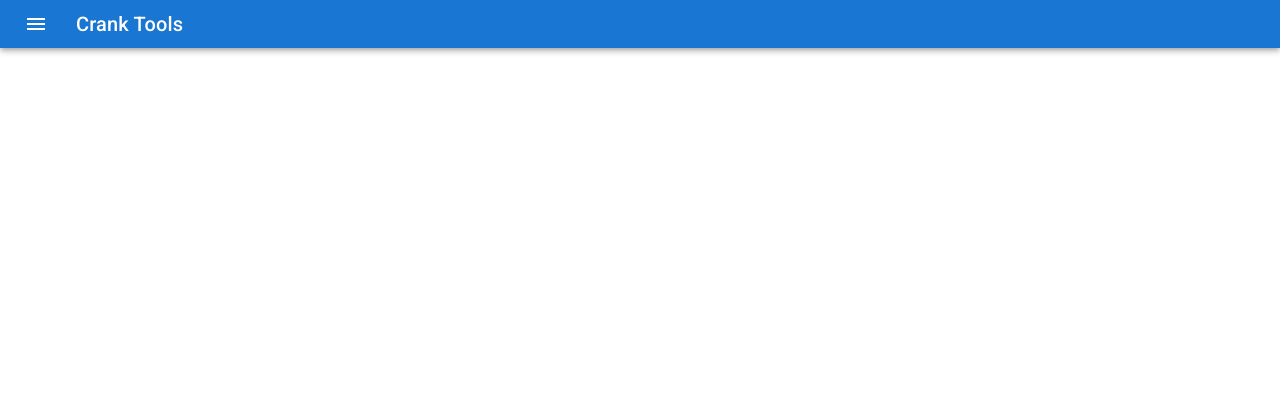
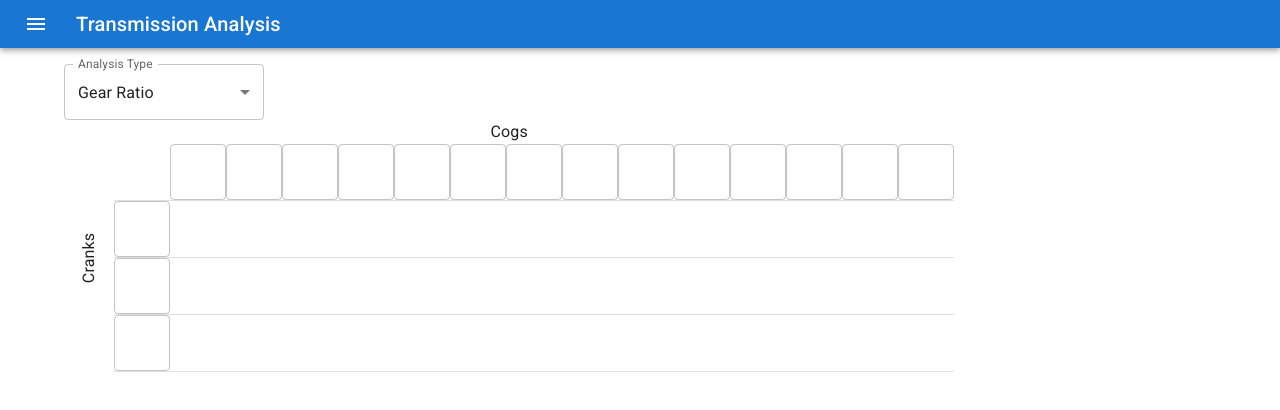
Before and after one commit to okkema/crank-tools, a React (Vite) app: page /transmission in a window 1280 px wide. Before the commit this address had no page. Shown: the top 410 px of the page. Built offline with nearby package versions, Linux system fonts and the light colour scheme.

Commit message:
add gear ratio transmission analysis

```diff
--- a/src/App.tsx
+++ b/src/App.tsx
@@ -55,7 +55,7 @@ const App = ({ routes, title = "Crank Tools" }: AppProps): JSX.Element => {
         </Toolbar>
       </AppBar>
       <Drawer anchor="left" open={open} onClose={() => setOpen(false)}>
-        <Box onClick={() => setOpen(false)} width="250px" height="100%">
+        <Box onClick={() => setOpen(false)} height="100%">
           <Box
             display="flex"
             alignItems="center"
--- a/src/main.tsx
+++ b/src/main.tsx
@@ -8,12 +8,17 @@ import "@fontsource/roboto/400.css"
 import "@fontsource/roboto/500.css"
 import "@fontsource/roboto/700.css"
 import { BrowserRouter } from "react-router-dom"
+import { ThemeProvider, createTheme } from "@mui/material"
+
+const theme = createTheme()
 
 ReactDOM.render(
   <React.StrictMode>
     <CssBaseline />
     <BrowserRouter>
-      <App routes={routes} />
+      <ThemeProvider theme={theme}>
+        <App routes={routes} />
+      </ThemeProvider>
     </BrowserRouter>
   </React.StrictMode>,
   document.getElementById("root"),
--- a/src/routes.tsx
+++ b/src/routes.tsx
@@ -1,8 +1,15 @@
-import { QuestionMark } from "@mui/icons-material"
+import { PedalBike, QuestionMark } from "@mui/icons-material"
 import type { Route } from "./App"
 import About from "./about/About"
+import TransmissionAnalysis from "./transmission/TransmissionAnalysis"
 
 const routes: Route[] = [
+  {
+    title: "Transmission Analysis",
+    path: "/transmission",
+    element: <TransmissionAnalysis />,
+    icon: <PedalBike />,
+  },
   {
     title: "About",
     path: "/",
--- /dev/null
+++ b/src/transmission/TransmissionAnalysis.tsx
@@ -0,0 +1,49 @@
+import { Container, useMediaQuery, useTheme } from "@mui/material"
+import { useFormik } from "formik"
+import TransmissionForms from "./TransmissionForms"
+
+export type AnalysisType = "ratio" | "meters"
+
+export type Transmission = {
+  type: AnalysisType
+  cranks: string[]
+  cogs: string[]
+  wheel: string
+}
+
+// 3 x 13
+const DEFAULT: Transmission = {
+  type: "ratio",
+  cranks: ["", "", ""],
+  cogs: ["", "", "", "", "", "", "", "", "", "", "", "", "", ""],
+  wheel: "",
+}
+
+const TransmissionAnalysis = (): JSX.Element => {
+  const { values, handleChange } = useFormik<Transmission>({
+    initialValues: DEFAULT,
+    onSubmit: (values) => console.log(values),
+  })
+  const theme = useTheme()
+  const mobile = useMediaQuery(theme.breakpoints.down("sm"))
+
+  return (
+    <Container sx={{ paddingTop: 2 }}>
+      {mobile ? (
+        <TransmissionForms.Mobile
+          values={values}
+          handleChange={handleChange}
+          theme={theme}
+        />
+      ) : (
+        <TransmissionForms.Desktop
+          values={values}
+          handleChange={handleChange}
+          theme={theme}
+        />
+      )}
+    </Container>
+  )
+}
+
+export default TransmissionAnalysis
--- /dev/null
+++ b/src/transmission/TransmissionForms.tsx
@@ -0,0 +1,238 @@
+import {
+  Box,
+  MenuItem,
+  Stack,
+  Table,
+  TableBody,
+  TableCell,
+  TableContainer,
+  TableRow,
+  TextField,
+  Theme,
+  Typography,
+} from "@mui/material"
+import { ChangeEventHandler } from "react"
+import { Transmission, AnalysisType } from "./TransmissionAnalysis"
+
+type TransmissionFormProps = {
+  values: Transmission
+  handleChange: ChangeEventHandler
+  theme: Theme
+}
+
+const ANALYSIS: {
+  label: string
+  value: AnalysisType
+}[] = [
+  {
+    label: "Gear Ratio",
+    value: "ratio",
+  },
+  // {
+  //   label: "Meters Development",
+  //   value: "meters",
+  // },
+]
+
+const WHEELS: {
+  label: string
+  value: number
+}[] = [
+  {
+    label: "700c",
+    value: 622,
+  },
+]
+
+const renderInput = (
+  name: string,
+  value: string,
+  handleChange: ChangeEventHandler,
+): JSX.Element => (
+  <TextField
+    variant="outlined"
+    name={name}
+    value={value}
+    onChange={handleChange}
+    inputProps={{ style: { textAlign: "center" } }}
+    sx={{ width: "56px" }}
+  />
+)
+
+const renderValue = (
+  type: AnalysisType,
+  crank: string,
+  cog: string,
+  wheel: string,
+  theme: Theme,
+): JSX.Element => {
+  let value: number | undefined
+  let background = "inherit"
+  let text = "inherit"
+  if (crank && cog) {
+    value = +crank / +cog
+    switch (type) {
+      case "ratio":
+        if (value < 1.5) {
+          background = theme.palette.success.light
+          text = theme.palette.success.contrastText
+        } else if (value < 3) {
+          background = theme.palette.primary.light
+          text = theme.palette.primary.contrastText
+        } else {
+          background = theme.palette.error.light
+          text = theme.palette.error.contrastText
+        }
+        break
+      case "meters":
+        if (wheel) value = value * ((+wheel * Math.PI) / 1000)
+        break
+    }
+  }
+  return (
+    <Box
+      display="flex"
+      alignItems="center"
+      justifyContent="center"
+      bgcolor={background}
+      color={text}
+      height="56px"
+    >
+      {value && value.toFixed(2)}
+    </Box>
+  )
+}
+
+const Desktop = ({
+  values: { type, cranks, cogs, wheel },
+  handleChange,
+  theme,
+}: TransmissionFormProps): JSX.Element => {
+  return (
+    <Stack alignItems="center" width="min-content">
+      <Stack direction="row" spacing={2} alignSelf="start">
+        <TextField
+          select
+          label="Analysis Type"
+          name="type"
+          value={type}
+          onChange={handleChange}
+          sx={{ width: "200px" }}
+        >
+          {ANALYSIS.map(({ label, value }) => (
+            <MenuItem key={value} value={value}>
+              {label}
+            </MenuItem>
+          ))}
+        </TextField>
+        {type !== "ratio" && (
+          <>
+            <TextField
+              select
+              label="Wheel Size"
+              name="wheel"
+              value={wheel}
+              onChange={handleChange}
+              sx={{ width: "200px" }}
+            >
+              {WHEELS.map(({ label, value }) => (
+                <MenuItem key={value} value={value}>
+                  {label}
+                </MenuItem>
+              ))}
+            </TextField>
+          </>
+        )}
+      </Stack>
+      <Typography>Cogs</Typography>
+      <Stack direction="row" alignItems="center">
+        <Typography sx={{ rotate: "-90deg" }}>Cranks</Typography>
+        <TableContainer>
+          <Table>
+            <TableBody>
+              <TableRow>
+                <TableCell />
+                {cogs.map((cog, index) => (
+                  <TableCell key={index} padding="none" align="center">
+                    {renderInput(`cogs[${index}]`, cog, handleChange)}
+                  </TableCell>
+                ))}
+              </TableRow>
+              {cranks.map((crank, index) => (
+                <TableRow key={index}>
+                  <TableCell padding="none" align="center">
+                    {renderInput(`cranks[${index}]`, crank, handleChange)}
+                  </TableCell>
+                  {cogs.map((cog, index) => (
+                    <TableCell key={index} padding="none">
+                      {renderValue(type, crank, cog, wheel, theme)}
+                    </TableCell>
+                  ))}
+                </TableRow>
+              ))}
+            </TableBody>
+          </Table>
+        </TableContainer>
+      </Stack>
+    </Stack>
+  )
+}
+
+const Mobile = ({
+  values: { type, cranks, cogs, wheel },
+  handleChange,
+  theme,
+}: TransmissionFormProps): JSX.Element => {
+  return (
+    <Stack>
+      <TextField
+        select
+        fullWidth
+        label="Analysis Type"
+        name="type"
+        value={type}
+        onChange={handleChange}
+      >
+        {ANALYSIS.map(({ label, value }) => (
+          <MenuItem key={value} value={value}>
+            {label}
+          </MenuItem>
+        ))}
+      </TextField>
+      <Typography alignSelf="center">Cranks</Typography>
+      <Stack direction="row" alignItems="center">
+        <Typography sx={{ rotate: "-90deg" }}>Cogs</Typography>
+        <TableContainer sx={{ width: "min-content" }}>
+          <Table>
+            <TableBody>
+              <TableRow>
+                <TableCell />
+                {cranks.map((crank, index) => (
+                  <TableCell key={index} padding="none" align="center">
+                    {renderInput(`cranks[${index}]`, crank, handleChange)}
+                  </TableCell>
+                ))}
+              </TableRow>
+              {cogs.map((cog, index) => (
+                <TableRow key={index}>
+                  <TableCell padding="none" align="center">
+                    {renderInput(`cogs[${index}]`, cog, handleChange)}
+                  </TableCell>
+                  {cranks.map((crank, index) => (
+                    <TableCell key={index} padding="none">
+                      {renderValue(type, crank, cog, wheel, theme)}
+                    </TableCell>
+                  ))}
+                </TableRow>
+              ))}
+            </TableBody>
+          </Table>
+        </TableContainer>
+      </Stack>
+    </Stack>
+  )
+}
+
+const TransmissionForms = { Desktop, Mobile }
+
+export default TransmissionForms
```
Also changed, not shown: 1 other file (tests, documents, lock files or other folders).
